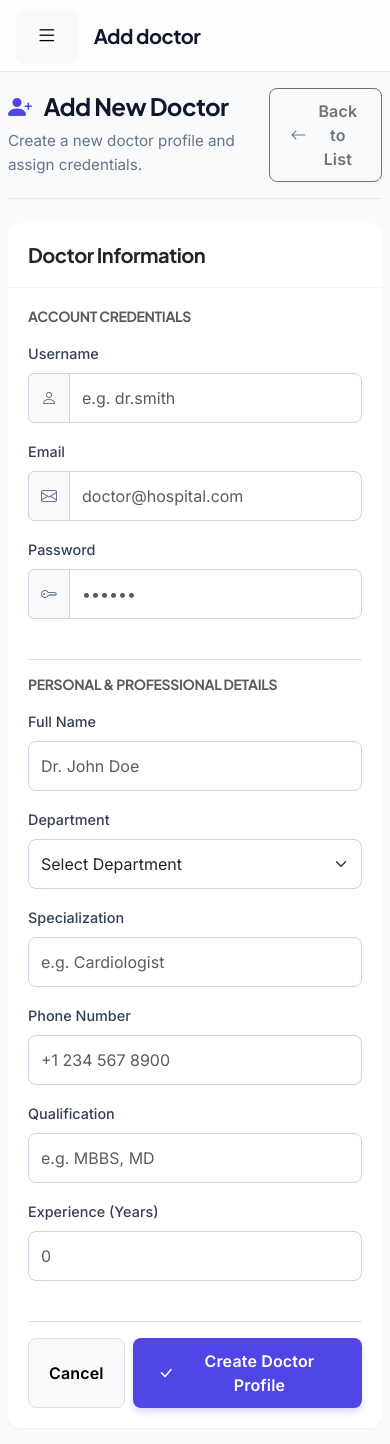
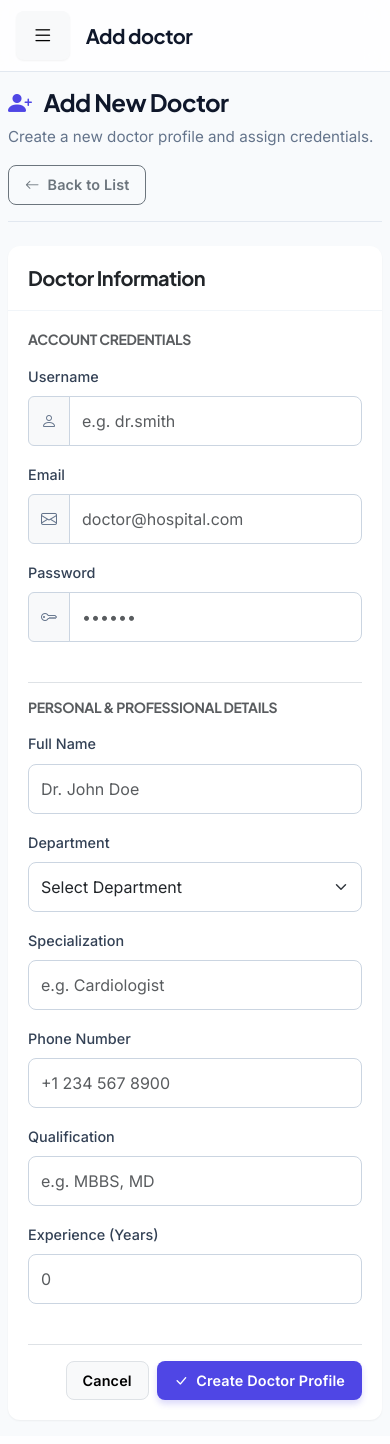
Before and after one commit to compiler-aditya/Hospital-Management-System, a Flask app: page /admin/doctors/add in a window 390 px wide. After the commit the page ends 1421 px from the top, so only its background shows below. Run offline with Flask 3, Linux system fonts and the light colour scheme; a user stored in the database is signed in; data comes from the database, SQL or seed files in the repository.

Commit message:
The Global Mobile Fix

```diff
--- a/app/static/css/main.css
+++ b/app/static/css/main.css
@@ -1150,3 +1150,50 @@ body.auth-page-body {
         justify-content: center;
     }
 }
+
+/* ===================================
+   17. MOBILE FORM & BUTTON REFINEMENTS
+   =================================== */
+@media (max-width: 768px) {
+    /* 1. Shrink oversized buttons globally */
+    .btn {
+        padding: 0.5rem 1rem !important;
+        font-size: 0.9rem !important;
+    }
+
+    .btn-lg {
+        padding: 0.6rem 1.2rem !important;
+        font-size: 0.95rem !important;
+    }
+
+    /* 2. Fix Headers where Title and Buttons crush together */
+    /* This targets headers like: [Title] ----- [Add Doctor Btn] */
+    .page-header .d-flex.justify-content-between,
+    .card-header .d-flex.justify-content-between,
+    .d-flex.justify-content-between.align-items-center {
+        flex-direction: column !important;
+        align-items: flex-start !important;
+        gap: 1rem !important;
+    }
+
+    /* 3. Make header action buttons full width for easy tapping */
+    .page-header .btn,
+    .card-header .btn,
+    .d-flex.justify-content-between.align-items-center .btn {
+        width: 100% !important;
+        justify-content: center !important;
+    }
+
+    /* 4. Fix form grid layouts (Manage Doctor / Departments) */
+    .card-body form .row > [class^="col-"] {
+        margin-bottom: 1rem;
+    }
+
+    /* 5. Fix massive action buttons inside tables */
+    td .btn, td .btn-sm {
+        padding: 0.35rem 0.5rem !important;
+        font-size: 0.8rem !important;
+        margin-bottom: 0.3rem !important;
+        width: 100% !important; /* Stack them neatly */
+    }
+}
```
